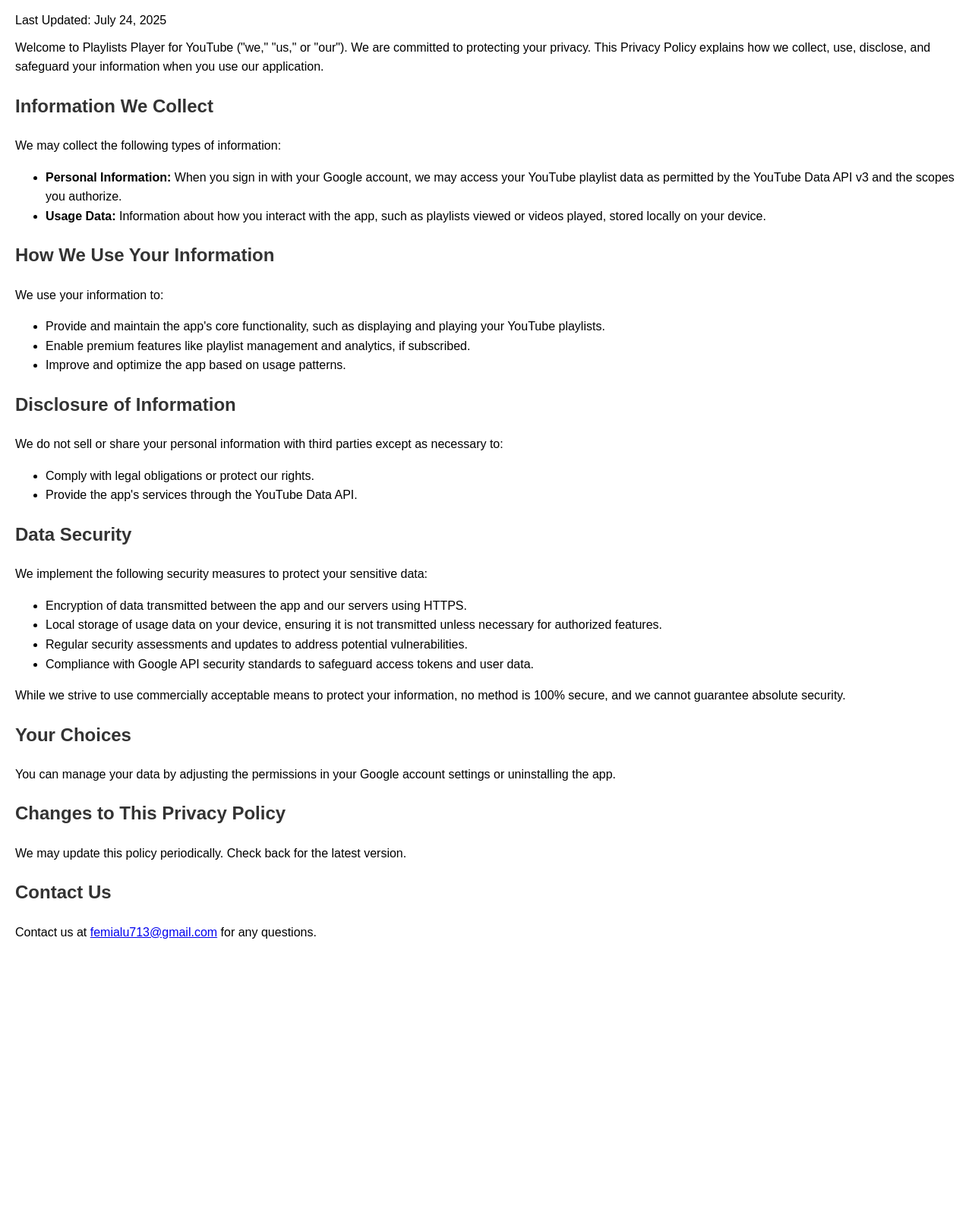
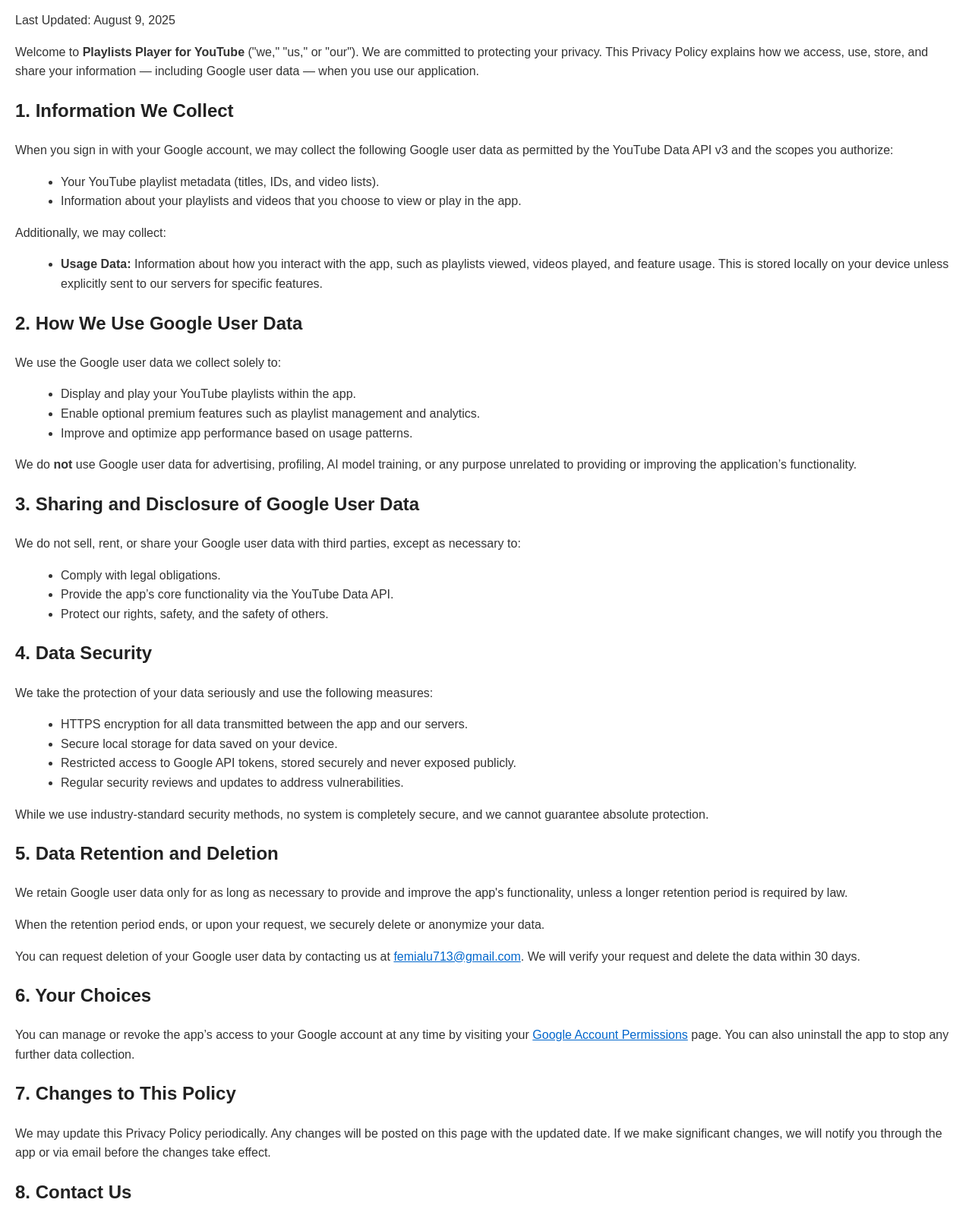
Before and after one commit to graygoos/Playlists-Player-for-YouTube, a plain HTML site: page privacy-policy.html in a window 1280 px wide. Shown: the part 80-1672 px from the top of the page at 76% size. Before the commit the page ends 1340 px from the top, so only its background shows below. Drawn offline with Linux system fonts and the light colour scheme.

Commit message:
Update privacy-policy.html

```diff
--- a/privacy-policy.html
+++ b/privacy-policy.html
@@ -3,58 +3,71 @@
 <head>
     <meta charset="UTF-8">
     <meta name="viewport" content="width=device-width, initial-scale=1.0">
-    <title>Privacy Policy</title>
+    <title>Privacy Policy - Playlists Player for YouTube</title>
     <style>
-        body { font-family: Arial, sans-serif; margin: 20px; line-height: 1.6; }
-        h1, h2 { color: #333; }
-        p { margin: 10px 0; }
+        body { font-family: Arial, sans-serif; margin: 20px; line-height: 1.6; color: #333; }
+        h1, h2 { color: #222; }
+        ul { margin-left: 20px; }
+        a { color: #0066cc; }
     </style>
 </head>
 <body>
     <h1>Privacy Policy</h1>
-    <p>Last Updated: July 24, 2025</p>
+    <p>Last Updated: August 9, 2025</p>
 
-    <p>Welcome to Playlists Player for YouTube ("we," "us," or "our"). We are committed to protecting your privacy. This Privacy Policy explains how we collect, use, disclose, and safeguard your information when you use our application.</p>
+    <p>Welcome to <strong>Playlists Player for YouTube</strong> ("we," "us," or "our"). We are committed to protecting your privacy. This Privacy Policy explains how we access, use, store, and share your information — including Google user data — when you use our application.</p>
 
-    <h2>Information We Collect</h2>
-    <p>We may collect the following types of information:</p>
+    <h2>1. Information We Collect</h2>
+    <p>When you sign in with your Google account, we may collect the following Google user data as permitted by the YouTube Data API v3 and the scopes you authorize:</p>
     <ul>
-        <li><strong>Personal Information:</strong> When you sign in with your Google account, we may access your YouTube playlist data as permitted by the YouTube Data API v3 and the scopes you authorize.</li>
-        <li><strong>Usage Data:</strong> Information about how you interact with the app, such as playlists viewed or videos played, stored locally on your device.</li>
+        <li>Your YouTube playlist metadata (titles, IDs, and video lists).</li>
+        <li>Information about your playlists and videos that you choose to view or play in the app.</li>
+    </ul>
+    <p>Additionally, we may collect:</p>
+    <ul>
+        <li><strong>Usage Data:</strong> Information about how you interact with the app, such as playlists viewed, videos played, and feature usage. This is stored locally on your device unless explicitly sent to our servers for specific features.</li>
     </ul>
 
-    <h2>How We Use Your Information</h2>
-    <p>We use your information to:</p>
+    <h2>2. How We Use Google User Data</h2>
+    <p>We use the Google user data we collect solely to:</p>
     <ul>
-        <li>Provide and maintain the app's core functionality, such as displaying and playing your YouTube playlists.</li>
-        <li>Enable premium features like playlist management and analytics, if subscribed.</li>
-        <li>Improve and optimize the app based on usage patterns.</li>
+        <li>Display and play your YouTube playlists within the app.</li>
+        <li>Enable optional premium features such as playlist management and analytics.</li>
+        <li>Improve and optimize app performance based on usage patterns.</li>
+    </ul>
+    <p>We do <strong>not</strong> use Google user data for advertising, profiling, AI model training, or any purpose unrelated to providing or improving the application’s functionality.</p>
+
+    <h2>3. Sharing and Disclosure of Google User Data</h2>
+    <p>We do not sell, rent, or share your Google user data with third parties, except as necessary to:</p>
+    <ul>
+        <li>Comply with legal obligations.</li>
+        <li>Provide the app’s core functionality via the YouTube Data API.</li>
+        <li>Protect our rights, safety, and the safety of others.</li>
     </ul>
 
-    <h2>Disclosure of Information</h2>
-    <p>We do not sell or share your personal information with third parties except as necessary to:</p>
+    <h2>4. Data Security</h2>
+    <p>We take the protection of your data seriously and use the following measures:</p>
     <ul>
-        <li>Comply with legal obligations or protect our rights.</li>
-        <li>Provide the app's services through the YouTube Data API.</li>
+        <li>HTTPS encryption for all data transmitted between the app and our servers.</li>
+        <li>Secure local storage for data saved on your device.</li>
+        <li>Restricted access to Google API tokens, stored securely and never exposed publicly.</li>
+        <li>Regular security reviews and updates to address vulnerabilities.</li>
     </ul>
+    <p>While we use industry-standard security methods, no system is completely secure, and we cannot guarantee absolute protection.</p>
 
-    <h2>Data Security</h2>
-    <p>We implement the following security measures to protect your sensitive data:</p>
-    <ul>
-        <li>Encryption of data transmitted between the app and our servers using HTTPS.</li>
-        <li>Local storage of usage data on your device, ensuring it is not transmitted unless necessary for authorized features.</li>
-        <li>Regular security assessments and updates to address potential vulnerabilities.</li>
-        <li>Compliance with Google API security standards to safeguard access tokens and user data.</li>
-    </ul>
-    <p>While we strive to use commercially acceptable means to protect your information, no method is 100% secure, and we cannot guarantee absolute security.</p>
+    <h2>5. Data Retention and Deletion</h2>
+    <p>We retain Google user data only for as long as necessary to provide and improve the app's functionality, unless a longer retention period is required by law.</p>
+    <p>When the retention period ends, or upon your request, we securely delete or anonymize your data.</p>
+    <p>You can request deletion of your Google user data by contacting us at <a href="mailto:femialu713@gmail.com">femialu713@gmail.com</a>. We will verify your request and delete the data within 30 days.</p>
 
-    <h2>Your Choices</h2>
-    <p>You can manage your data by adjusting the permissions in your Google account settings or uninstalling the app.</p>
+    <h2>6. Your Choices</h2>
+    <p>You can manage or revoke the app’s access to your Google account at any time by visiting your <a href="https://myaccount.google.com/permissions" target="_blank">Google Account Permissions</a> page. You can also uninstall the app to stop any further data collection.</p>
 
-    <h2>Changes to This Privacy Policy</h2>
-    <p>We may update this policy periodically. Check back for the latest version.</p>
+    <h2>7. Changes to This Policy</h2>
+    <p>We may update this Privacy Policy periodically. Any changes will be posted on this page with the updated date. If we make significant changes, we will notify you through the app or via email before the changes take effect.</p>
 
-    <h2>Contact Us</h2>
-    <p>Contact us at <a href="mailto:femialu713@gmail.com">femialu713@gmail.com</a> for any questions.</p>
+    <h2>8. Contact Us</h2>
+    <p>If you have any questions or concerns about this Privacy Policy or our data handling practices, please contact us at:</p>
+    <p><strong>Email:</strong> <a href="mailto:femialu713@gmail.com">femialu713@gmail.com</a></p>
 </body>
 </html>
```
